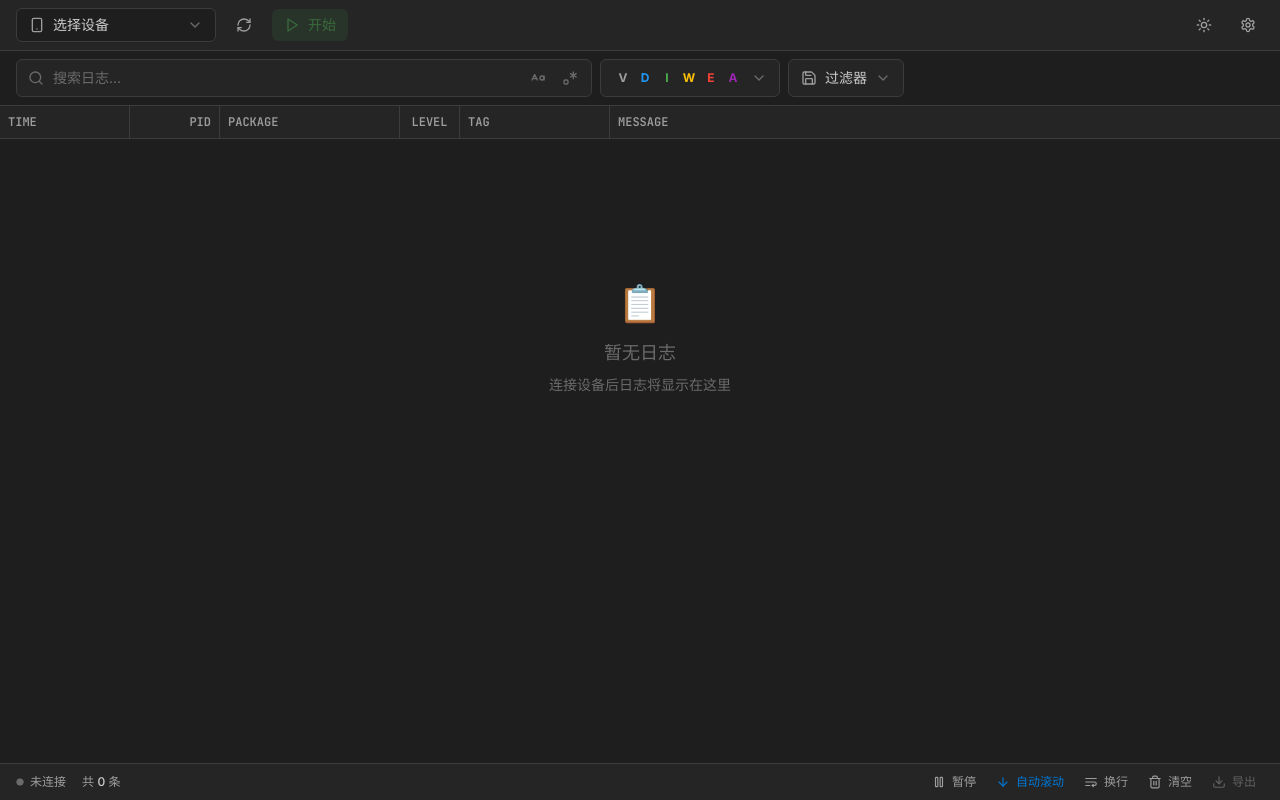
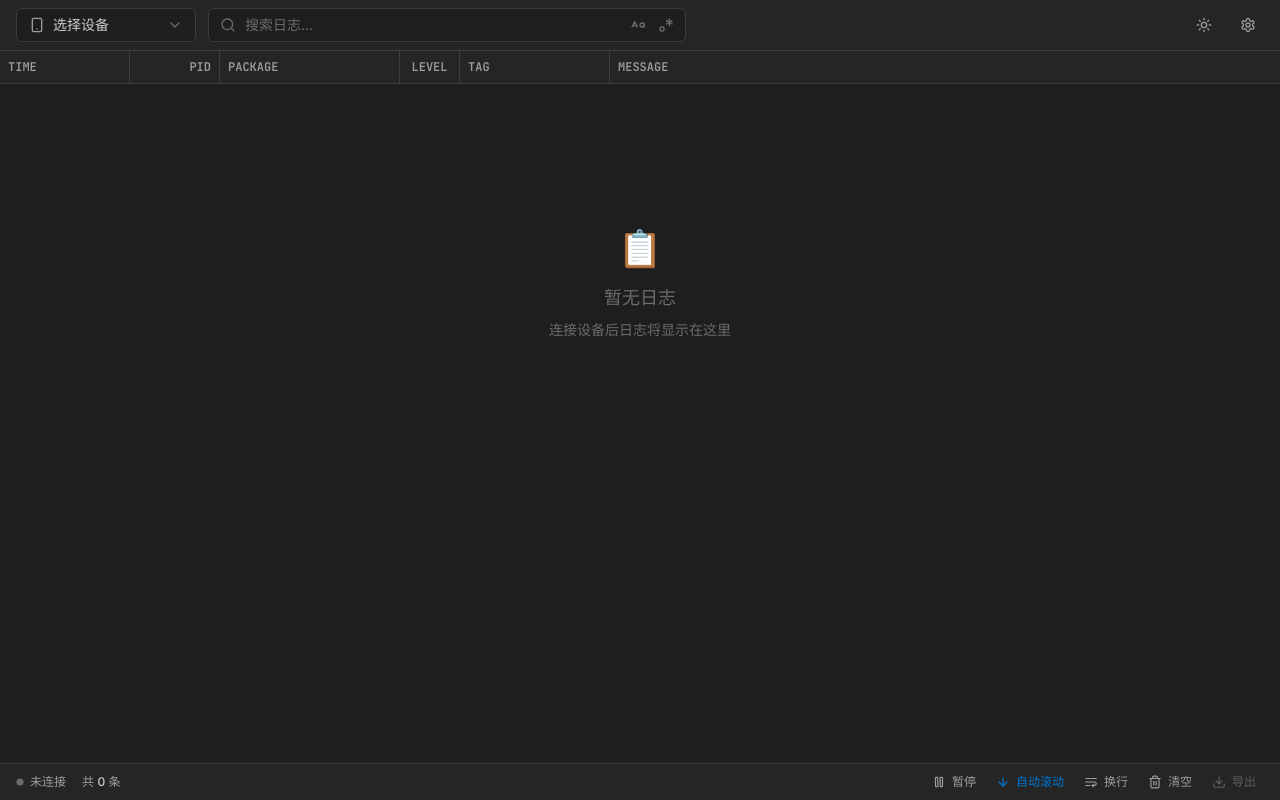
Before and after one commit to rawer886/Logcat, a React (Vite) app: page / in a window 1280 px wide. Built offline with nearby package versions, Linux system fonts and the light colour scheme.

Commit message:
refactor: 简化工具栏界面
- 合并 Toolbar 和 FilterBar 为单行工具栏
- 移除开始/停止和刷新按钮
- 移除日志级别选择功能
- 启动时自动选择设备并展示日志
- 修复设备选择后信息不显示的问题

```diff
--- a/src/App.tsx
+++ b/src/App.tsx
@@ -1,6 +1,5 @@
 import { useEffect } from "react";
 import { Toolbar } from "./components/Toolbar";
-import { FilterBar } from "./components/FilterBar";
 import { LogList } from "./components/LogList";
 import { StatusBar } from "./components/StatusBar";
 import { useLogStore } from "./stores/logStore";
@@ -19,11 +18,8 @@ function App() {
 
   return (
     <div className="h-full flex flex-col bg-surface transition-theme">
-      {/* Top Toolbar */}
+      {/* Top Toolbar with Filter */}
       <Toolbar />
-
-      {/* Filter Bar */}
-      <FilterBar />
 
       {/* Main Content - Log List */}
       <LogList />
--- a/src/components/Toolbar.tsx
+++ b/src/components/Toolbar.tsx
@@ -1,17 +1,19 @@
-import React from "react";
+import React, { useState, useCallback } from "react";
 import {
   Smartphone,
-  RefreshCw,
   Sun,
   Moon,
   Settings,
-  Play,
-  Square,
   ChevronDown,
+  Search,
+  X,
+  CaseSensitive,
+  Regex,
 } from "lucide-react";
 import { cn } from "../lib/utils";
 import { useLogStore } from "../stores/logStore";
 import { useLogStream } from "../hooks/useLogStream";
+import { useFilter } from "../hooks/useFilter";
 import { SettingsPanel } from "./SettingsPanel";
 import type { Device } from "../types";
 
@@ -21,14 +23,18 @@ export function Toolbar() {
     devices,
     selectedDevice,
     isConnected,
-    isLoading,
     startLogcat,
     stopLogcat,
-    refreshDevices,
   } = useLogStream();
+  const {
+    filter,
+    setSearchText,
+    toggleRegex,
+    toggleCaseSensitive,
+  } = useFilter();
 
-  const [isDeviceMenuOpen, setIsDeviceMenuOpen] = React.useState(false);
-  const [isSettingsOpen, setIsSettingsOpen] = React.useState(false);
+  const [isDeviceMenuOpen, setIsDeviceMenuOpen] = useState(false);
+  const [isSettingsOpen, setIsSettingsOpen] = useState(false);
 
   const handleDeviceSelect = async (device: Device) => {
     setIsDeviceMenuOpen(false);
@@ -38,13 +44,16 @@ export function Toolbar() {
     await startLogcat(device.id);
   };
 
-  const handleToggleConnection = async () => {
-    if (isConnected && selectedDevice) {
-      await stopLogcat();
-    } else if (selectedDevice) {
-      await startLogcat(selectedDevice.id);
-    }
-  };
+  const handleSearchChange = useCallback(
+    (e: React.ChangeEvent<HTMLInputElement>) => {
+      setSearchText(e.target.value);
+    },
+    [setSearchText]
+  );
+
+  const handleClearSearch = useCallback(() => {
+    setSearchText("");
+  }, [setSearchText]);
 
   return (
     <div className="flex items-center gap-3 px-4 py-2 bg-surface-secondary border-b border-border transition-theme">
@@ -56,11 +65,14 @@ export function Toolbar() {
             "flex items-center gap-2 px-3 py-1.5 rounded-md text-sm font-medium",
             "bg-surface hover:bg-surface-elevated border border-border",
             "transition-colors duration-150",
-            "min-w-[200px] justify-between"
+            "min-w-[180px] justify-between"
           )}
         >
           <div className="flex items-center gap-2">
-            <Smartphone className="w-4 h-4 text-text-secondary" />
+            <Smartphone className={cn(
+              "w-4 h-4",
+              isConnected ? "text-log-info" : "text-text-secondary"
+            )} />
             <span className="text-text-primary truncate">
               {selectedDevice?.name || "选择设备"}
             </span>
@@ -125,45 +137,63 @@ export function Toolbar() {
         )}
       </div>
 
-      {/* Refresh Devices */}
+      {/* Search Input */}
+      <div className="relative flex-1 max-w-xl">
+        <Search className="absolute left-3 top-1/2 -translate-y-1/2 w-4 h-4 text-text-muted" />
+        <input
+          type="text"
+          value={filter.searchText}
+          onChange={handleSearchChange}
+          placeholder="搜索日志..."
+          className={cn(
+            "w-full pl-9 pr-24 py-1.5 rounded-md text-sm",
+            "bg-surface border border-border",
+            "text-text-primary placeholder:text-text-muted",
+            "focus:outline-none focus:border-accent focus:ring-1 focus:ring-accent",
+            "transition-colors duration-150"
+          )}
+        />
+        <div className="absolute right-2 top-1/2 -translate-y-1/2 flex items-center gap-1">
+          {/* Case Sensitive Toggle */}
           <button
-        onClick={refreshDevices}
-        disabled={isLoading}
+            onClick={toggleCaseSensitive}
             className={cn(
-          "p-2 rounded-md hover:bg-surface-elevated transition-colors",
-          "text-text-secondary hover:text-text-primary",
-          isLoading && "animate-spin"
+              "p-1 rounded transition-colors",
+              filter.isCaseSensitive
+                ? "bg-accent text-white"
+                : "text-text-muted hover:text-text-secondary hover:bg-surface-elevated"
             )}
-        title="刷新设备列表"
+            title="区分大小写"
           >
-        <RefreshCw className="w-4 h-4" />
+            <CaseSensitive className="w-4 h-4" />
           </button>
 
-      {/* Connect/Disconnect Button */}
+          {/* Regex Toggle */}
           <button
-        onClick={handleToggleConnection}
-        disabled={!selectedDevice}
+            onClick={toggleRegex}
             className={cn(
-          "flex items-center gap-2 px-3 py-1.5 rounded-md text-sm font-medium",
-          "transition-colors duration-150",
-          isConnected
-            ? "bg-log-error/20 text-log-error hover:bg-log-error/30"
-            : "bg-log-info/20 text-log-info hover:bg-log-info/30",
-          !selectedDevice && "opacity-50 cursor-not-allowed"
+              "p-1 rounded transition-colors",
+              filter.isRegex
+                ? "bg-accent text-white"
+                : "text-text-muted hover:text-text-secondary hover:bg-surface-elevated"
             )}
+            title="正则表达式"
           >
-        {isConnected ? (
-          <>
-            <Square className="w-4 h-4" />
-            <span>停止</span>
-          </>
-        ) : (
-          <>
-            <Play className="w-4 h-4" />
-            <span>开始</span>
-          </>
+            <Regex className="w-4 h-4" />
+          </button>
+
+          {/* Clear Search */}
+          {filter.searchText && (
+            <button
+              onClick={handleClearSearch}
+              className="p-1 rounded text-text-muted hover:text-text-secondary hover:bg-surface-elevated transition-colors"
+              title="清除搜索"
+            >
+              <X className="w-4 h-4" />
+            </button>
           )}
-      </button>
+        </div>
+      </div>
 
       {/* Spacer */}
       <div className="flex-1" />
--- a/src/hooks/useLogStream.ts
+++ b/src/hooks/useLogStream.ts
@@ -85,8 +85,9 @@ export function useLogStream(): UseLogStreamReturn {
         await invoke("start_logcat", { deviceId });
         setConnected(true);
 
-        // Update selected device
-        const device = devices.find((d) => d.id === deviceId);
+        // Update selected device - get fresh device list from store
+        const currentDevices = useLogStore.getState().devices;
+        const device = currentDevices.find((d) => d.id === deviceId);
         if (device) {
           selectDevice(device);
         }
@@ -99,7 +100,7 @@ export function useLogStream(): UseLogStreamReturn {
         throw error;
       }
     },
-    [devices, addLogs, setConnected, selectDevice, refreshProcesses]
+    [addLogs, setConnected, selectDevice, refreshProcesses]
   );
 
   // Stop logcat
@@ -131,6 +132,29 @@ export function useLogStream(): UseLogStreamReturn {
     [clearLogs]
   );
 
+  // Track if we've auto-connected
+  const hasAutoConnectedRef = useRef(false);
+
+  // Auto-select first device when devices are loaded
+  useEffect(() => {
+    if (
+      !hasAutoConnectedRef.current &&
+      !isConnected &&
+      !selectedDevice &&
+      devices.length > 0
+    ) {
+      // Find first available device (state === "device")
+      const availableDevice = devices.find((d) => d.state === "device");
+      if (availableDevice) {
+        hasAutoConnectedRef.current = true;
+        startLogcat(availableDevice.id).catch((error) => {
+          console.error("Auto-connect failed:", error);
+          hasAutoConnectedRef.current = false;
+        });
+      }
+    }
+  }, [devices, isConnected, selectedDevice, startLogcat]);
+
   // Initial device refresh
   useEffect(() => {
     refreshDevices();
```
Lines whose indentation alone changed are shown as unchanged.
